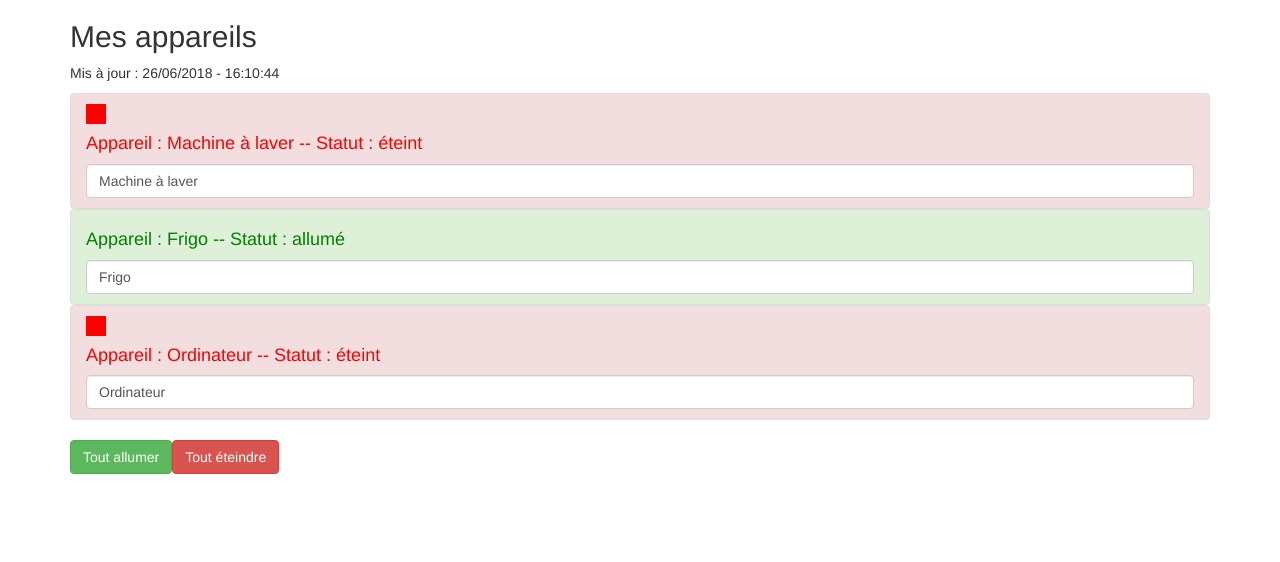
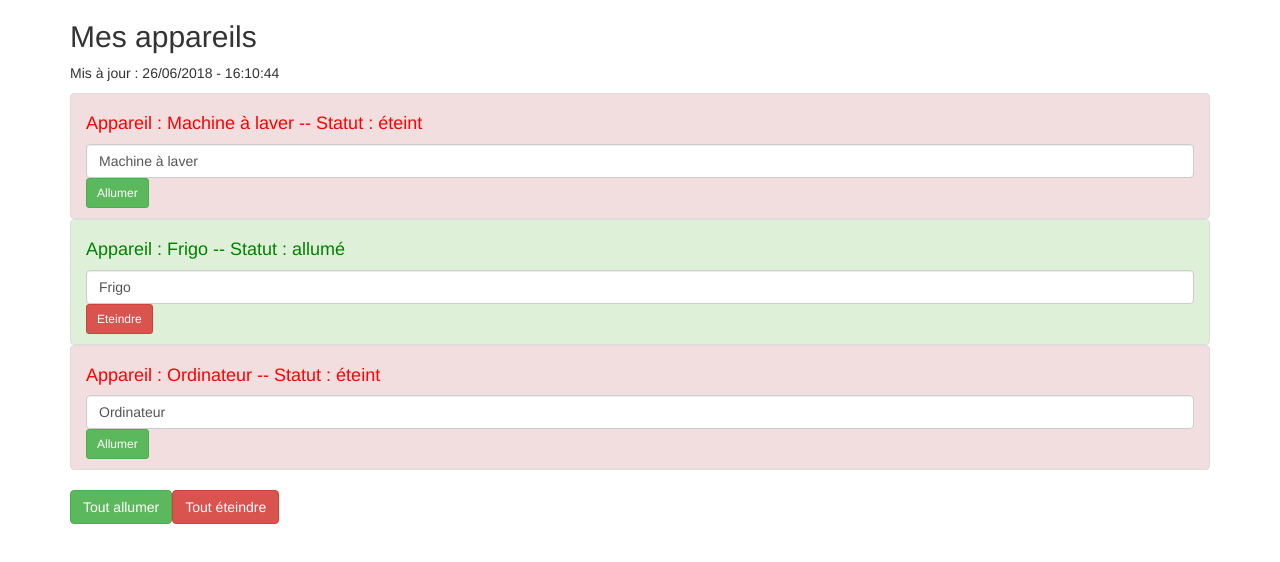
Before and after one commit to NicoDakthor/mon-projet-angular, an Angular app: page / in a window 1280 px wide. Shown: the top 562 px of the page. Built offline with nearby package versions, Linux system fonts and the light colour scheme.

Commit message:
Avant Routing

```diff
--- a/src/app/app.component.html
+++ b/src/app/app.component.html
@@ -4,9 +4,10 @@
       <h2>Mes appareils</h2>
       <p>Mis à jour : {{ lastUpdate | async | date: 'dd/MM/yyyy - HH:mm:ss' }}</p>
       <ul class="list-group">
-        <app-appareil  *ngFor="let appareil of appareils"
+        <app-appareil  *ngFor="let appareil of appareils; let i = index"
                        [appareilName]="appareil.name"
-                       [appareilStatus]="appareil.status"></app-appareil>
+                       [appareilStatus]="appareil.status"
+                       [index]="i"></app-appareil>
       </ul>
       <button class="btn btn-success"
               [disabled]="!isAuth"
--- a/src/app/app.component.ts
+++ b/src/app/app.component.ts
@@ -42,5 +42,5 @@
     } else {
       return null;
     }
+  }
 }
-}
--- a/src/app/appareil/appareil.component.html
+++ b/src/app/appareil/appareil.component.html
@@ -1,8 +1,15 @@
 <li [ngClass]="{'list-group-item': true,
                 'list-group-item-success': appareilStatus === 'allumé',
                 'list-group-item-danger': appareilStatus === 'éteint'}">
-  <div style="width:20px;height:20px;background-color:red;"
-       *ngIf="appareilStatus === 'éteint'"></div>
+
   <h4 [ngStyle]="{color: getColor()}">Appareil : {{ appareilName }} -- Statut : {{ getStatus() }}</h4>
   <input type="text" class="form-control" [(ngModel)]="appareilName">
+
+  <button class="btn btn-sm btn-success"
+          *ngIf="appareilStatus === 'éteint'"
+          (click)="onSwitch()">Allumer</button>
+  <button class="btn btn-sm btn-danger"
+          *ngIf="appareilStatus === 'allumé'"
+          (click)="onSwitch()">Eteindre</button>
+
 </li>
--- a/src/app/appareil/appareil.component.ts
+++ b/src/app/appareil/appareil.component.ts
@@ -1,4 +1,5 @@
 import { Component, Input, OnInit } from '@angular/core';
+import { AppareilService } from '../services/appareil.service';
 
 @Component({
   selector: 'app-appareil',
@@ -9,8 +10,9 @@
 
   @Input() appareilName: string;
   @Input() appareilStatus: string;
+  @Input() index: number;
 
-  constructor() { }
+  constructor(private appareilService: AppareilService) { }
 
   ngOnInit() {
   }
@@ -26,4 +28,12 @@
       return 'red';
     }
   }
+
+  onSwitch() {
+    if (this.appareilStatus === 'allumé') {
+      this.appareilService.switchOffOne(this.index);
+    } else if(this.appareilStatus === 'éteint') {
+      this.appareilService.switchOnOne(this.index);
+    }
 }
+}
--- a/src/app/services/appareil.service.ts
+++ b/src/app/services/appareil.service.ts
@@ -26,9 +26,17 @@
     }
   }
 
-switchOffAll() {
+  switchOffAll() {
     for (const appareil of this.appareils) {
       appareil.status = 'éteint';
     }
   }
+
+  switchOnOne(i: number) {
+    this.appareils[i].status = 'allumé';
+  }
+
+  switchOffOne(i: number) {
+    this.appareils[i].status = 'éteint';
+  }
 }
```
